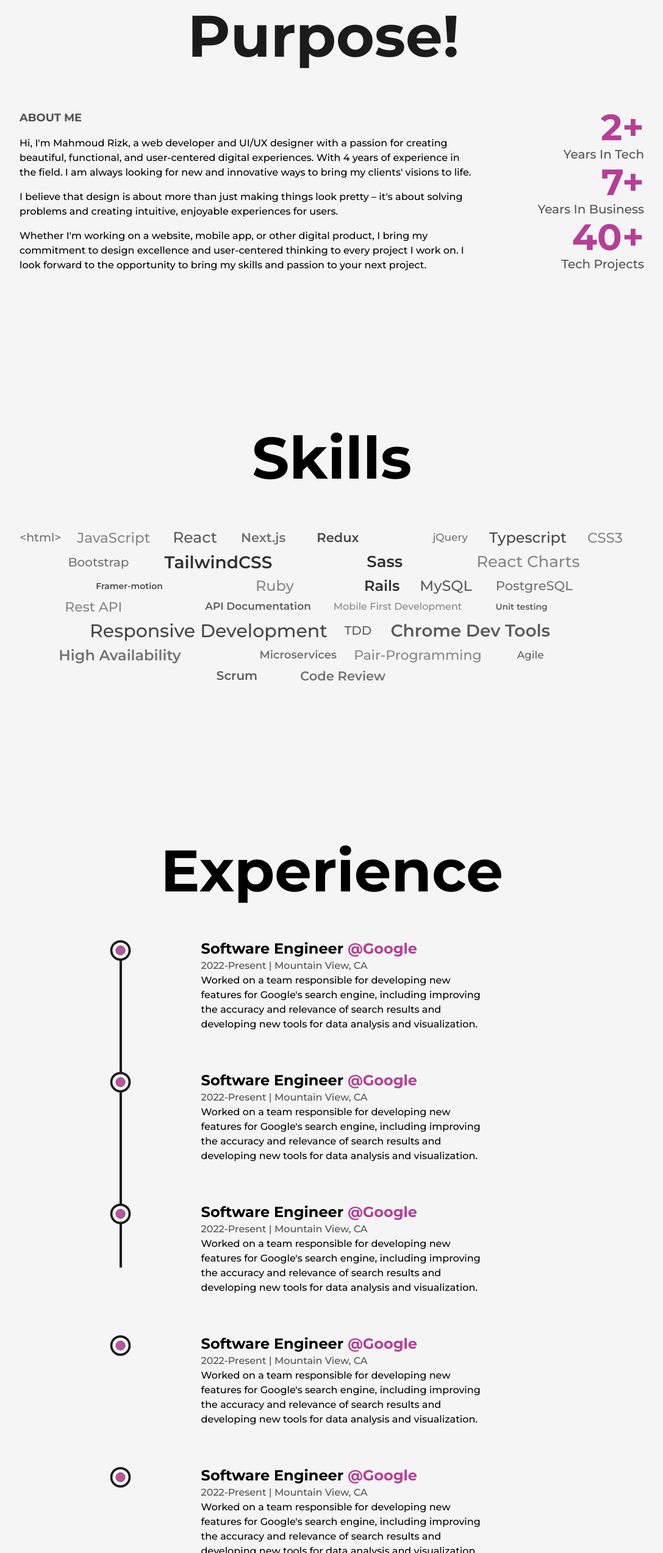
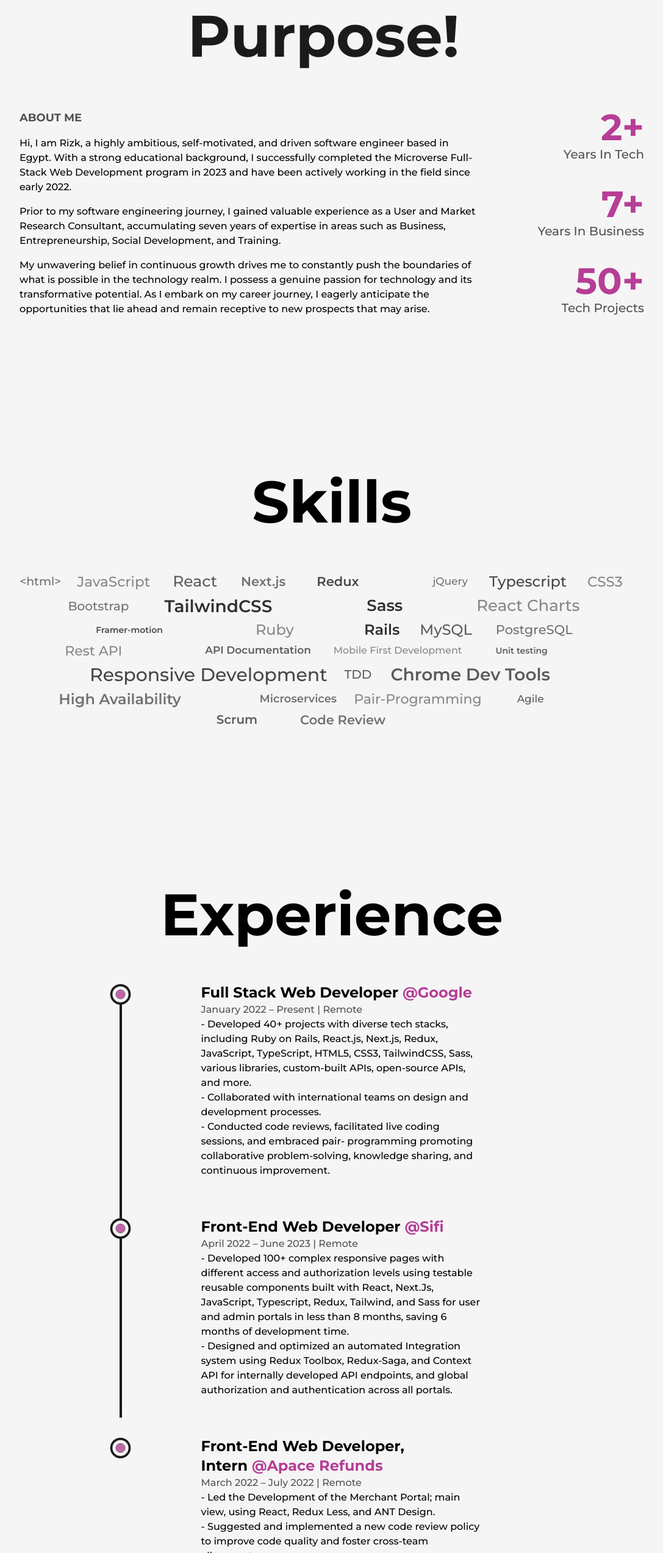
Before and after one commit to Elerqsousy/portfolio-Next-TailwindCSS, a Next.js app: page /about in a window 1280 px wide. Shown: the part 253-2800 px from the top of the page at 61% size, without its empty margins (96-1183 px from the left). Built offline with nearby package versions, Linux system fonts and the light colour scheme.

Commit message:
Add about me, experience, and education details on about mme page

```diff
--- a/src/conponents/Education.js
+++ b/src/conponents/Education.js
@@ -8,7 +8,7 @@ const Details = ({ type, time, place, info, link }) => {
     <li
       ref={ref}
       className='my-8 first:mt-0 last:mb-0 w-[60%] mx-auto flex flex-col
-      items-center justify-between md:w-[80%]'
+       justify-between md:w-[80%]'
     >
       <LiIcon reference={ref} />
       <motion.div
@@ -16,7 +16,9 @@ const Details = ({ type, time, place, info, link }) => {
         whileInView={{ y: 0 }}
         transition={{ duration: 1.5, type: 'spring' }}
       >
-        <h3 className='capitalize font-bold text-2xl sm:text-xl xs:text-lg'>{type}</h3>
+        <h3 className='capitalize font-bold text-2xl sm:text-xl xs:text-lg'>
+          {type}
+        </h3>
         <span className='capitalize font-medium text-dark/75 dark:text-light/75 xs:text-sm'>
           {time} |&nbsp;
           <a
@@ -49,7 +51,10 @@ const Education = () => {
       >
         Education
       </h2>
-      <div ref={ref} className='w-[75%] mx-auto relative overflow-hidden lg:w-[90%] md:w-full'>
+      <div
+        ref={ref}
+        className='w-[75%] mx-auto relative overflow-hidden lg:w-[90%] md:w-full'
+      >
         <motion.div
           style={{ scaleY: scrollYProgress }}
           className='mt-2 absolute left-9 top-0 w-[4px] h-full bg-dark origin-top dark:bg-light
@@ -57,28 +62,25 @@ const Education = () => {
         />
         <ul className='w-full flex flex-col items-start justify-between ml-4 xs:ml-2'>
           <Details
-            type='Bachelor Of Science In Computer Science'
-            place='Google'
-            link='https://www.google.com/'
-            time='2016-2020'
-            info='Relevant courses included Data Structures and Algorithms, Computer Systems Engineering, and Artificial
-            Intelligence.'
+            type='Remote Front-end Web Development Program'
+            place='Microverse'
+            link='https://www.microverse.org/'
+            time='November 2023'
+            info='Invested 600+ hours mastering algorithms, full-stack development, and technologies such as Ruby, Rails, SQL. Utilizing remote pair-programming, GitHub, gitflow, and scrum for effective collaboration with global developers.'
           />
           <Details
-            type='Bachelor Of Science In Computer Science'
-            place='Google'
-            link='https://www.google.com/'
-            time='2016-2020'
-            info='Relevant courses included Data Structures and Algorithms, Computer Systems Engineering, and Artificial
-            Intelligence.'
+            type='Remote Full Stack Web Development Program'
+            place='Microverse'
+            link='https://www.microverse.org/'
+            time='April 2022'
+            info='Devoted 700+ hours to mastering algorithms and honing my skills in front-end development, specifically in JavaScript, React, and Redux. Utilizing remote pair-programming, GitHub, gitflow, and scrum for effective collaboration with global developers.'
           />
           <Details
-            type='Bachelor Of Science In Computer Science'
-            place='Google'
-            link='https://www.google.com/'
+            type='Bachelor of Commerce'
+            place='Cairo University'
+            link='https://cu.edu.eg/Home'
             time='2016-2020'
-            info='Relevant courses included Data Structures and Algorithms, Computer Systems Engineering, and Artificial
-            Intelligence.'
+            info='Major in Accounting and Finance.'
           />
         </ul>
       </div>
--- a/src/conponents/Experience.js
+++ b/src/conponents/Experience.js
@@ -8,7 +8,7 @@ const Details = ({ position, company, companyLink, time, address, work }) => {
     <li
       ref={ref}
       className='my-8 first:mt-0 last:mb-0 w-[60%] mx-auto flex flex-col
-      items-center justify-between md:w-[80%]'
+      justify-between md:w-[80%]'
     >
       <LiIcon reference={ref} />
       <motion.div
@@ -20,7 +20,7 @@ const Details = ({ position, company, companyLink, time, address, work }) => {
           {position}&nbsp;
           <a
             target='_blank'
-            href={companyLink}
+            href={companyLink || '#'}
             className='text-primary capitalize hover:underline dark:text-primaryDark'
           >
             @{company}
@@ -29,7 +29,11 @@ const Details = ({ position, company, companyLink, time, address, work }) => {
         <span className='capitalize font-medium text-dark/75 dark:text-light/75 xs:text-sm'>
           {time} | {address}
         </span>
-        <p className='font-medium w-full md:text-sm'>{work}</p>
+        <div className='flex flex-col w-full'>
+          {work.map((item) => (
+            <p className='font-medium w-full md:text-sm'>- {item}</p>
+          ))}
+        </div>
       </motion.div>
     </li>
   );
@@ -51,7 +55,10 @@ const Experience = () => {
       >
         Experience
       </h2>
-      <div ref={ref} className='w-[75%] mx-auto relative overflow-hidden lg:w-[90%] md:w-full'>
+      <div
+        ref={ref}
+        className='w-[75%] mx-auto relative overflow-hidden lg:w-[90%] md:w-full'
+      >
         <motion.div
           style={{ scaleY: scrollYProgress }}
           className='mt-2 absolute left-9 top-0 w-[4px] h-full bg-dark origin-top dark:bg-light
@@ -59,54 +66,49 @@ const Experience = () => {
         />
         <ul className='w-full flex flex-col items-start justify-between ml-4 xs:ml-2'>
           <Details
-            position='Software Engineer'
+            position='Full Stack Web Developer'
             company='Google'
-            companyLink='https://www.google.com/'
-            time='2022-Present'
-            address='Mountain View, CA'
-            work="Worked on a team responsible for developing new features for Google's
-                search engine, including improving the accuracy and relevance of search results and
-                developing new tools for data analysis and visualization."
+            time='January 2022 – Present'
+            address='Remote'
+            work={[
+              'Developed 40+ projects with diverse tech stacks, including Ruby on Rails, React.js, Next.js, Redux, JavaScript, TypeScript, HTML5, CSS3, TailwindCSS, Sass, various libraries, custom-built APIs, open-source APIs, and more.',
+              'Collaborated with international teams on design and development processes.',
+              'Conducted code reviews, facilitated live coding sessions, and embraced pair- programming promoting collaborative problem-solving, knowledge sharing, and continuous improvement.',
+            ]}
           />
           <Details
-            position='Software Engineer'
-            company='Google'
-            companyLink='https://www.google.com/'
-            time='2022-Present'
-            address='Mountain View, CA'
-            work="Worked on a team responsible for developing new features for Google's
-                search engine, including improving the accuracy and relevance of search results and
-                developing new tools for data analysis and visualization."
+            position='Front-End Web Developer'
+            company='Sifi'
+            companyLink='https://www.sifi.app/'
+            time='April 2022 – June 2023'
+            address='Remote'
+            work={[
+              'Developed 100+ complex responsive pages with different access and authorization levels using testable reusable components built with React, Next.Js, JavaScript, Typescript, Redux, Tailwind, and Sass for user and admin portals in less than 8 months, saving 6 months of development time.',
+              'Designed and optimized an automated Integration system using Redux Toolbox, Redux-Saga, and Context API for internally developed API endpoints, and global authorization and authentication across all portals.',
+            ]}
           />
           <Details
-            position='Software Engineer'
-            company='Google'
-            companyLink='https://www.google.com/'
-            time='2022-Present'
-            address='Mountain View, CA'
-            work="Worked on a team responsible for developing new features for Google's
-                search engine, including improving the accuracy and relevance of search results and
-                developing new tools for data analysis and visualization."
+            position='Front-End Web Developer, Intern'
+            company='Apace Refunds'
+            companyLink='https://apacerefunds.com/'
+            time='March 2022 – July 2022'
+            address='Remote'
+            work={[
+              'Led the Development of the Merchant Portal; main view, using React, Redux Less, and ANT Design.',
+              'Suggested and implemented a new code review policy to improve code quality and foster cross-team alignment.',
+              'Designed and Integrated the payment gateway using Stripe and a custom-built authentication gate across all views.',
+            ]}
           />
           <Details
-            position='Software Engineer'
-            company='Google'
-            companyLink='https://www.google.com/'
-            time='2022-Present'
-            address='Mountain View, CA'
-            work="Worked on a team responsible for developing new features for Google's
-                search engine, including improving the accuracy and relevance of search results and
-                developing new tools for data analysis and visualization."
-          />
-          <Details
-            position='Software Engineer'
-            company='Google'
-            companyLink='https://www.google.com/'
-            time='2022-Present'
-            address='Mountain View, CA'
-            work="Worked on a team responsible for developing new features for Google's
-                search engine, including improving the accuracy and relevance of search results and
-                developing new tools for data analysis and visualization."
+            position='Mentor, Volunteer'
+            company='Microverse'
+            companyLink='https://www.microverse.org/'
+            time='February 2022 – November 2023'
+            address='Remote'
+            work={[
+              'Mentored and supported 6 junior web developers through regular code reviews and weekly consultation meetings, providing technical guidance and fostering their professional growth.',
+              'Identified opportunities to enhance code quality and performance by proposing improvements to code organization, ensuring efficient and optimized development processes.',
+            ]}
           />
         </ul>
       </div>
--- a/src/pages/about.js
+++ b/src/pages/about.js
@@ -45,61 +45,78 @@ const about = () => {
       <TransitionEffect />
       <main className='flex w-full flex-col items-center justify-center dark:text:light pt-24 lg:pt-16'>
         <Layout className='pt-16'>
-          <AnimatedText text='Passion Fuels Purpose!' className='mb-16 lg:!text-7xl sm:!text-6xl xs:!text-4xl sm:mb-8' />
+          <AnimatedText
+            text='Passion Fuels Purpose!'
+            className='mb-16 lg:!text-7xl sm:!text-6xl xs:!text-4xl sm:mb-8'
+          />
           <div className='grid w-full grid-cols-8 gap-16 md:gap-8'>
             <div className='col-span-6 flex flex-col items-start justify-start md:col-span-8'>
               <h2 className='mb-4 text-lg font-bold uppercase text-dark/75 dark:text-light/75'>
                 About me
               </h2>
               <p className='font-medium '>
-                Hi, I'm Mahmoud Rizk, a web developer and UI/UX designer with a
-                passion for creating beautiful, functional, and user-centered
-                digital experiences. With 4 years of experience in the field. I
-                am always looking for new and innovative ways to bring my
-                clients' visions to life.
+                Hi, I am Rizk, a highly ambitious, self-motivated, and driven
+                software engineer based in Egypt. With a strong educational
+                background, I successfully completed the Microverse Full-Stack
+                Web Development program in 2023 and have been actively working in the field
+                since early 2022.
               </p>
               <p className='font-medium my-4'>
-                I believe that design is about more than just making things look
-                pretty – it's about solving problems and creating intuitive,
-                enjoyable experiences for users.
+                Prior to my software engineering journey, I gained valuable
+                experience as a User and Market Research Consultant,
+                accumulating seven years of expertise in areas such as Business,
+                Entrepreneurship, Social Development, and Training.
               </p>
               <p className='font-medium '>
-                Whether I'm working on a website, mobile app, or other digital
-                product, I bring my commitment to design excellence and
-                user-centered thinking to every project I work on. I look
-                forward to the opportunity to bring my skills and passion to
-                your next project.
+                My unwavering belief in continuous growth drives me to
+                constantly push the boundaries of what is possible in the
+                technology realm. I possess a genuine passion for technology and
+                its transformative potential. As I embark on my career journey,
+                I eagerly anticipate the opportunities that lie ahead and remain
+                receptive to new prospects that may arise.
               </p>
             </div>
 
             <ul className='col-span-2 flex flex-col items-end justify-between list-none md:col-span-8 md:flex-row'>
               <li className='flex flex-col items-end justify-center lg:items-center'>
-                <span className='inline-block text-6xl font-bold text-primary dark:text-primaryDark
-                md:flex md:justify-center md:w-full md:text-6xl sm:text-5xl xs:text-4xl'>
+                <span
+                  className='inline-block text-6xl font-bold text-primary dark:text-primaryDark
+                md:flex md:justify-center md:w-full md:text-6xl sm:text-5xl xs:text-4xl'
+                >
                   <AnimatedNumbers value={2} />+
                 </span>
-                <h2 className='text-xl font-medium capitalize text-dark/75 dark:text-light/75
-                xl:text-center md:text-lg sm:text-base xs:text-sm'>
+                <h2
+                  className='text-xl font-medium capitalize text-dark/75 dark:text-light/75
+                xl:text-center md:text-lg sm:text-base xs:text-sm'
+                >
                   Years in Tech
                 </h2>
               </li>
               <li className='flex flex-col items-end justify-center lg:items-center'>
-                <span className='inline-block text-6xl font-bold text-primary dark:text-primaryDark
-                md:flex md:justify-center md:w-full md:text-6xl sm:text-5xl xs:text-4xl'>
-                <AnimatedNumbers value={7} />+
+                <span
+                  className='inline-block text-6xl font-bold text-primary dark:text-primaryDark
+                md:flex md:justify-center md:w-full md:text-6xl sm:text-5xl xs:text-4xl'
+                >
+                  <AnimatedNumbers value={7} />+
                 </span>
-                <h2 className='text-xl font-medium capitalize text-dark/75 dark:text-light/75
-                xl:text-center md:text-lg sm:text-base xs:text-sm'>
+                <h2
+                  className='text-xl font-medium capitalize text-dark/75 dark:text-light/75
+                xl:text-center md:text-lg sm:text-base xs:text-sm'
+                >
                   Years in Business
                 </h2>
               </li>
               <li className='flex flex-col items-end justify-center lg:items-center'>
-                <span className='inline-block text-6xl font-bold text-primary dark:text-primaryDark
-                md:flex md:justify-center md:w-full md:text-6xl sm:text-5xl xs:text-4xl'>
-                  <AnimatedNumbers value={40} />+
+                <span
+                  className='inline-block text-6xl font-bold text-primary dark:text-primaryDark
+                md:flex md:justify-center md:w-full md:text-6xl sm:text-5xl xs:text-4xl'
+                >
+                  <AnimatedNumbers value={50} />+
                 </span>
-                <h2 className='text-xl font-medium capitalize text-dark/75 dark:text-light/75
-                xl:text-center md:text-lg sm:text-base xs:text-sm'>
+                <h2
+                  className='text-xl font-medium capitalize text-dark/75 dark:text-light/75
+                xl:text-center md:text-lg sm:text-base xs:text-sm'
+                >
                   Tech Projects
                 </h2>
               </li>
```
Also changed, not shown: 1 other file (tests, documents, lock files or other folders).
